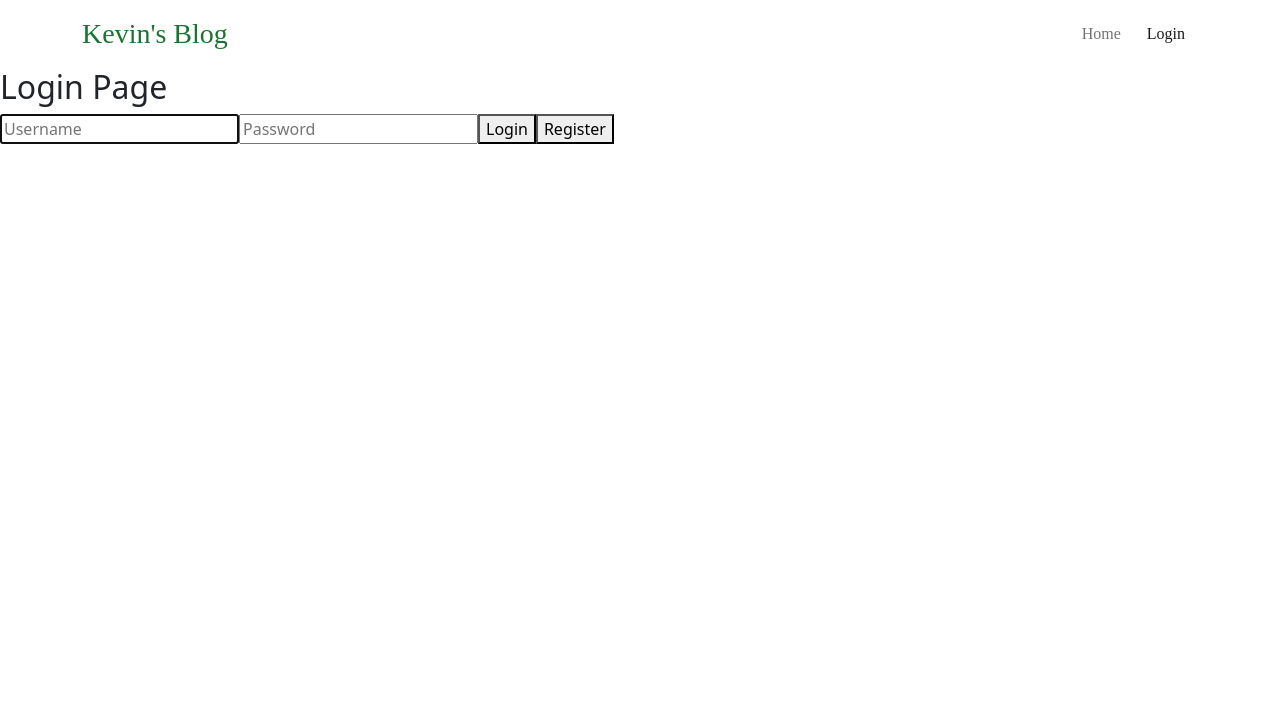
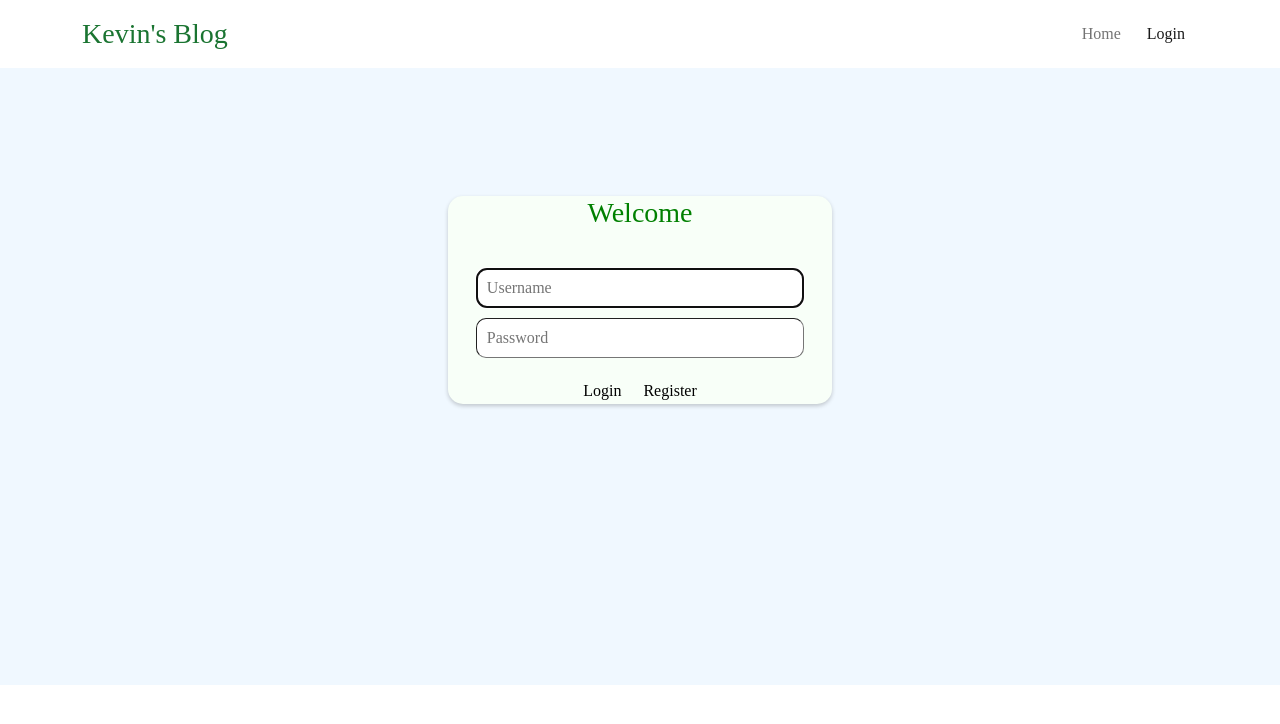
Before and after one commit to kevinlam0/Spring-webapp, a React (Create React App) app in the folder blog-front-end/: page /login in a window 1280 px wide. Shown: the top 724 px of the page. Built offline with nearby package versions, Linux system fonts and the light colour scheme.

Commit message:
In process of styling login page

```diff
--- a/blog-front-end/src/hooks/useAccountActions.jsx
+++ b/blog-front-end/src/hooks/useAccountActions.jsx
@@ -1,5 +1,9 @@
 export const useAccountActions = () => {
     const login = async ( username, password ) => {
+        if (username.trim() === "" || password.trim() === "") {
+            alert("You cannot have a blank username or password.");
+            return false;
+        }
         try {
             const response = await fetch('http://localhost:8080/blogpost/account/login', {
                 method: 'POST',
--- a/blog-front-end/src/pages/LoginPage.js
+++ b/blog-front-end/src/pages/LoginPage.js
@@ -1,19 +1,13 @@
 import React, { useState } from 'react';
 import { useUser } from '../context/UserContext';
 import NavBar from '../NavBar';
+import "../styles/Login.css"
 
 export const LoginPage = () => {
   const [username, setUsername] = useState('');
   const [password, setPassword] = useState('');
   const { handleLogin, handleRegister } = useUser();
 
-  const handleLoginSubmit = () => {
-    handleLogin( username, password );
-  };
-
-  const handleRegisterAccount = () => {
-    handleRegister( username, password )
-  }
   const handleKeyDown = (e) => {
     if (e.key === 'Enter') {
       handleLogin( username, password )
@@ -23,12 +17,19 @@ export const LoginPage = () => {
   return (
     <div>
       <NavBar/>
-      <h2>Login Page</h2>
-      <div>
-        <input type="text" autoFocus placeholder="Username" value={username} onChange={(e) => setUsername(e.target.value)} />
-        <input type="password" onKeyDown={handleKeyDown} placeholder="Password" value={password} onChange={(e) => setPassword(e.target.value)} />
-        <button onClick={handleLoginSubmit}>Login</button>
-        <button onClick={handleRegisterAccount}>Register</button>
+      <div className='login-page-container'>
+        <div className="login-form-container">
+          <div className='login-form'>
+            <h3>Welcome</h3>
+            <input type="text" autoFocus placeholder="Username" value={username} onChange={(e) => setUsername(e.target.value)} />
+            <input type="password" onKeyDown={handleKeyDown} placeholder="Password" value={password} onChange={(e) => setPassword(e.target.value)} />
+            <div className='login-button-container'>
+              <button onClick={() => handleLogin(username, password)}>Login</button>
+              <span className="button-spacing"></span>
+              <button onClick={() => handleRegister(username, password)}>Register</button>
+            </div>
+          </div>
+        </div>
       </div>
     </div>
   );
--- /dev/null
+++ b/blog-front-end/src/styles/Login.css
@@ -0,0 +1,78 @@
+
+
+.login-page-container {
+    display: flex;
+    flex-direction: column;
+    align-items: center;
+    height: 90%;
+    background-color: aliceblue;
+  }
+
+  .login-form-container {
+    display: flex;
+    flex-direction: column;
+    font-family: 'Newsreader';
+    background-color: rgb(248, 255, 248);
+    align-items: center;
+    margin-top: 10%;
+    margin-bottom: 22%;
+    box-shadow: 0 2px 4px 0 rgba(0,0,0,.2);
+    width: 30%; /* Adjust the width as needed */
+    height: 100%; /* Adjust the height as needed */
+    border-radius: 15px;
+  }
+
+  h3 {
+    font-weight: 500;
+    color: green;
+    padding-bottom: 30px;
+  }
+
+  .login-input {
+    display: flex;
+    flex-direction: column;
+    padding: 5px;
+  }
+  .login-form input {
+    width: 95%;
+    height: 40px;
+    padding: 10px;
+    margin-bottom: 10px;
+    border-radius: 10px;
+    border-width: 1px;
+  }
+
+  .login-button-container {
+    display: flex;
+    margin-top: 10px;
+  }
+
+  .login-button-container button {
+    border-radius: 4px;
+    background-color: transparent;
+    box-shadow: var(--box-shadow);
+    color: #000000;
+    border: 0;
+  }
+
+  .login-button-container button:hover {
+    background-color: #f0fff1
+  }
+  .login-button {
+    margin-right: 5px;
+    padding: 5px 10px;
+  }
+
+  .login-page-container h2 {
+    margin-bottom: 20px;
+  }
+.login-form {
+    display: flex;
+    align-items: center;
+    flex-direction: column;
+    width: 90%;
+}
+
+.button-spacing {
+    margin-left: 10px; /* Adjust the margin as needed for the desired spacing */
+  }
```
Also changed, not shown: blog-front-end/src/context/GlobalState.jsx (deleted, +0 -34 lines).
